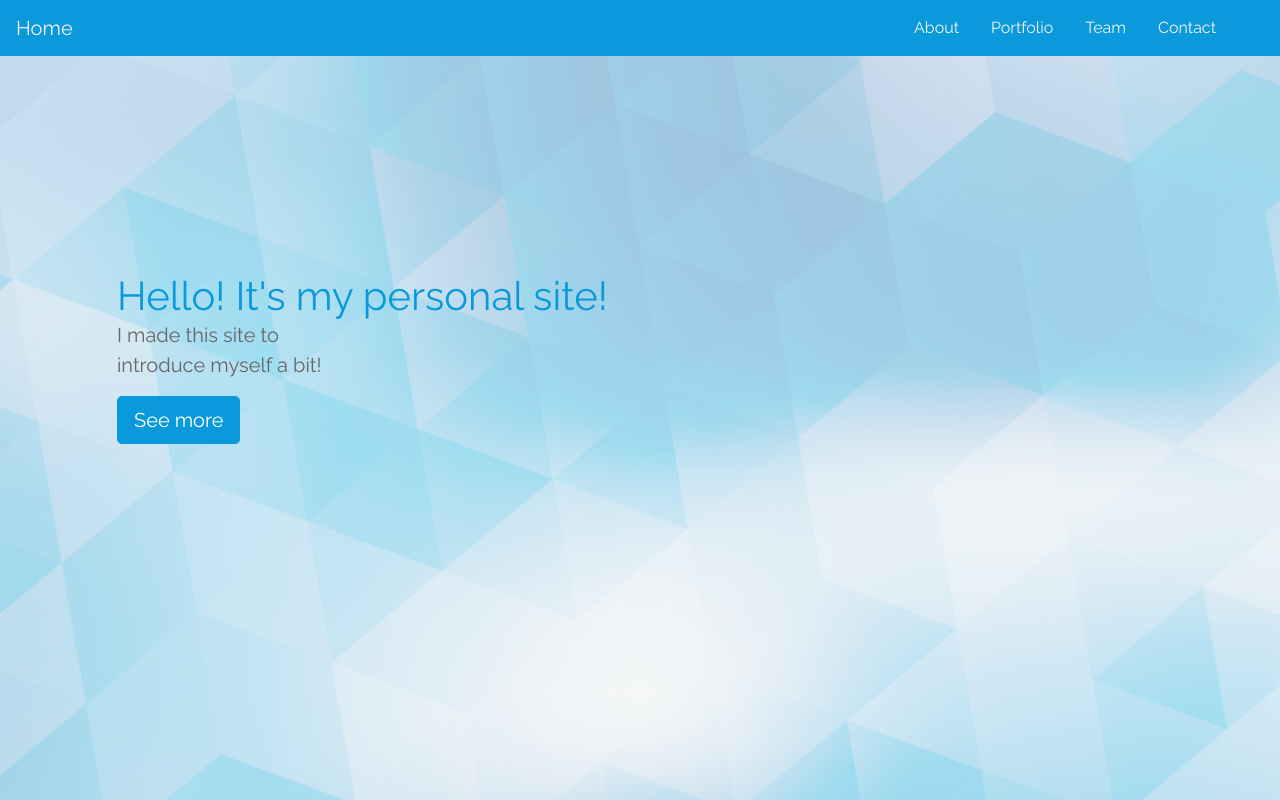
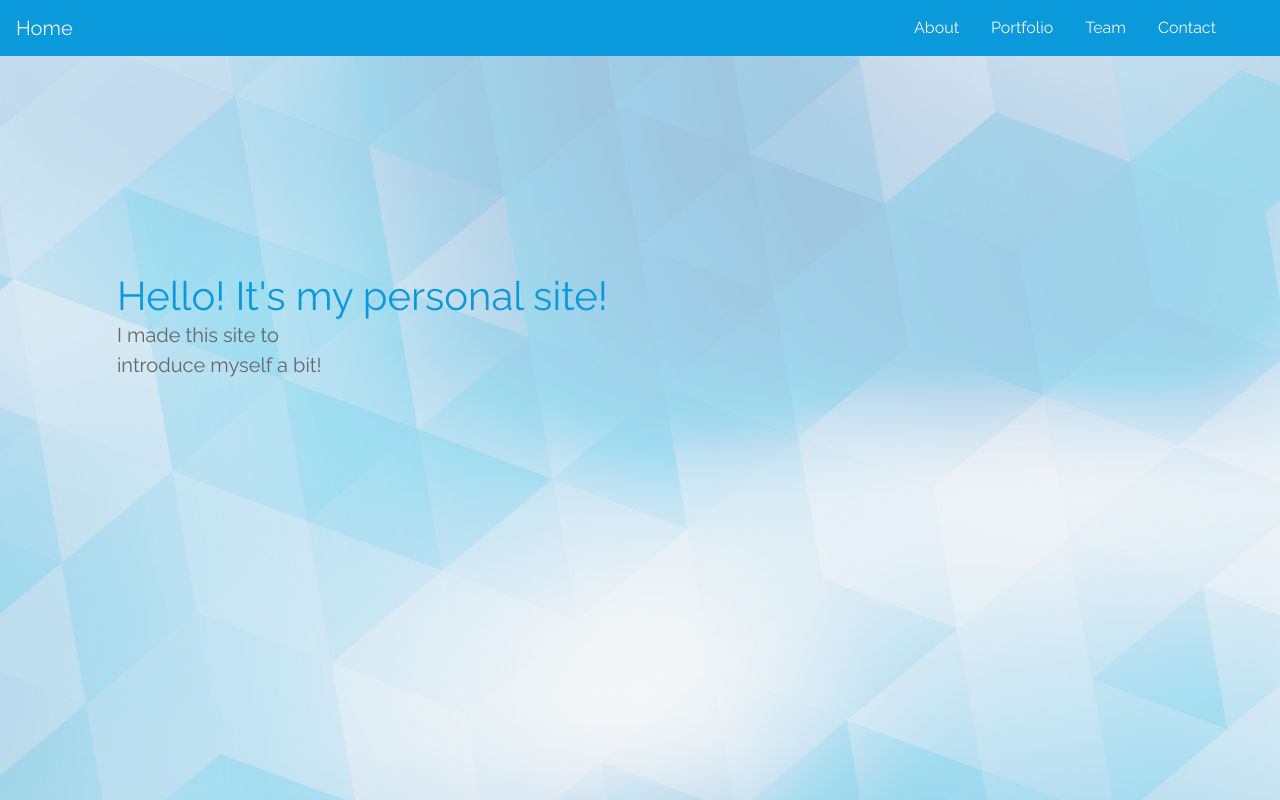
Before and after one commit to sanqazz/Portfolio, a plain HTML site: page index.html in a window 1280 px wide. Shown: the top 800 px of the page. Drawn offline with nearby package versions, Linux system fonts and the light colour scheme.

Commit message:
comment useless button

```diff
--- a/index.html
+++ b/index.html
@@ -62,7 +62,7 @@
         <div class="description ">
             <h1>Hello! It's my personal site!
             <p>I made this site to introduce myself a bit!</p>
-            <button class="btn btn-outline-secondary btn-lg">See more</button>
+            <!-- <button class="btn btn-outline-secondary btn-lg">See more</button>  -->
             </h1>
         </div>
     </div>
```
